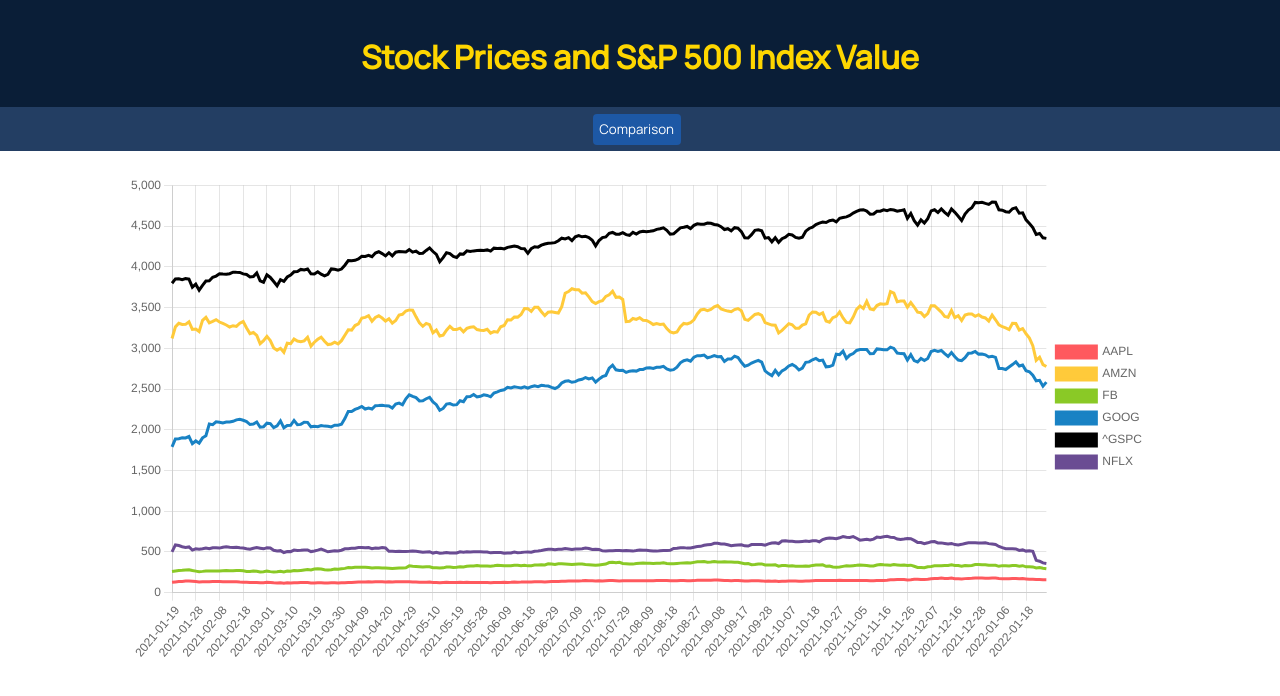
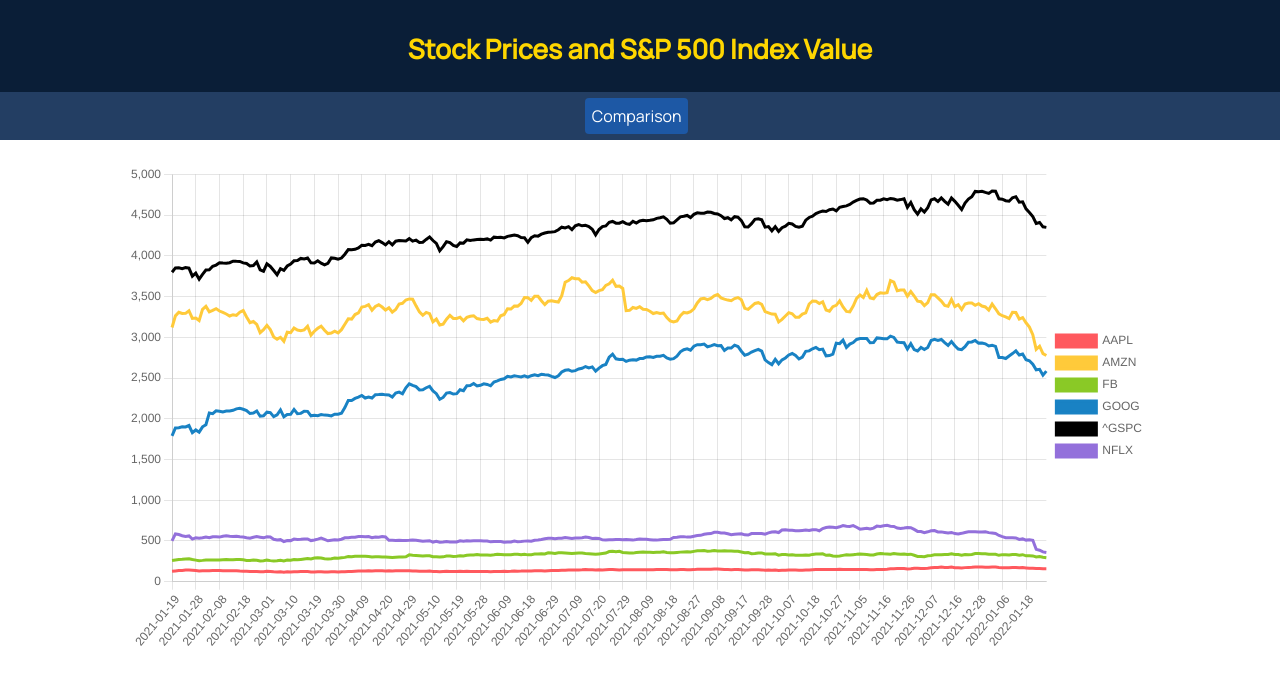
Before and after one commit to kbergmanndean/Discern, a React (Create React App) app: page / in a window 1280 px wide. Shown: the top 696 px of the page. Built offline with nearby package versions, Linux system fonts and the light colour scheme.

Commit message:
more styling touches

```diff
--- a/src/App.css
+++ b/src/App.css
@@ -11,6 +11,9 @@
   padding-top:10pt;
   padding-bottom:5pt;
 }
+h1 {
+  font-size:20pt;
+}
 #graph-container {
   display:flex;
   justify-content:center;
@@ -23,6 +26,7 @@ button {
   padding:5pt;
   background-color:#233e63;
   color:white;
+  font-size:12pt;
 }
 button:hover {
   color:#fed600;
--- a/src/Components/Graph.js
+++ b/src/Components/Graph.js
@@ -49,8 +49,8 @@ function Graph({AAPLData, AMZNData, FBData, GOOGData, GSPCData, NFLXData}) {
     }
     let NFLXLine={
         label:"NFLX",
-        backgroundColor:"#6a4c93",
-        borderColor:"#6a4c93",
+        backgroundColor:"#9370db",
+        borderColor:"#9370db",
         pointRadius:"0",
         data:closeData[5]
     }
@@ -70,7 +70,6 @@ function Graph({AAPLData, AMZNData, FBData, GOOGData, GSPCData, NFLXData}) {
             },
             title:{
                 display:true
-                // text:"Stock Prices & S&P 500 Index Value"
             }
         }
     }
```
